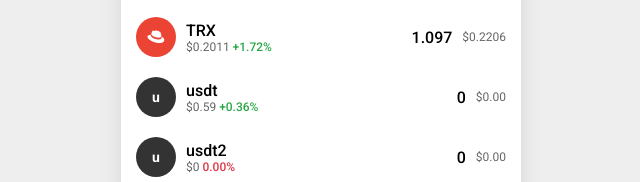
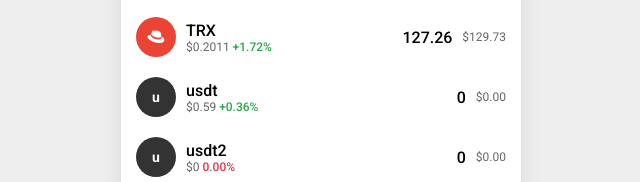
Before and after one commit to JAYTHECREATOR0001/Okxupdatedversionuk, a plain HTML site: page index.html in a window 1280 px wide. Shown: the part 556-738 px from the top of the page, 319-959 px from the left. Drawn offline with Linux system fonts and the light colour scheme.

Commit message:
Update index.html

```diff
--- a/index.html
+++ b/index.html
@@ -300,8 +300,8 @@
                                 <div class="asset-name">TRX</div>
                                 <div class="asset-price-info">$0.2011 <span class="gain">+1.72%</span></div>
                             </div>
-                            <div class="asset-amount">1.097</div>
-                            <div class="asset-fiat-value">$0.2206</div>
+                            <div class="asset-amount">127.26</div>
+                            <div class="asset-fiat-value">$129.73</div>
                         </a>
 
                         <a href="https://example.com/asset/usdt_u" target="_blank" class="asset-item">
```
